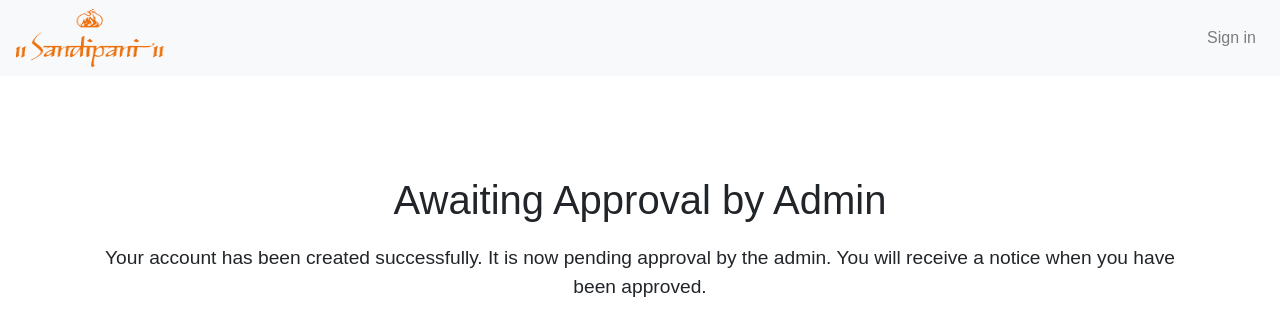
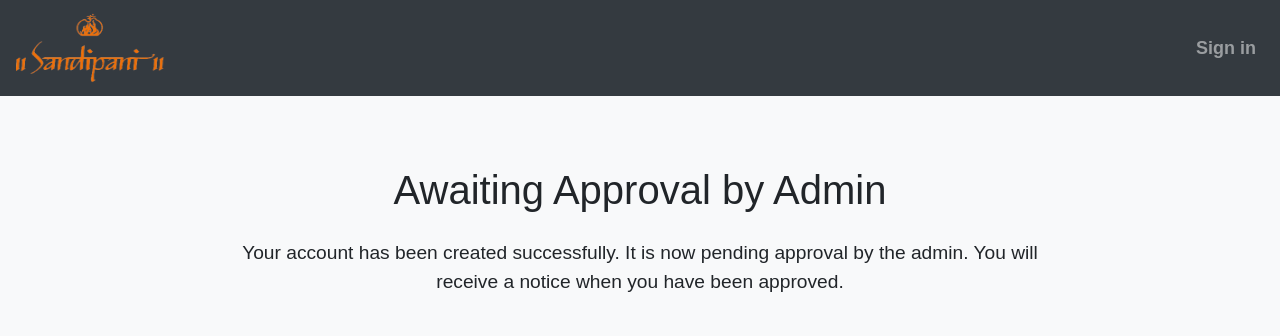
Before and after one commit to ArvinH16/sandipani, a Flask app: page /pending_page in a window 1280 px wide. Shown: the top 336 px of the page. Run offline with Flask 3, Linux system fonts and the light colour scheme; some libraries are stand-ins or nearby versions.

Commit message:
changes to nav bar and fixes

```diff
--- a/flask_app/templates/add_donation.html
+++ b/flask_app/templates/add_donation.html
@@ -24,7 +24,7 @@
         }
 
         .navbar-dark .navbar-toggler-icon {
-            background-color: #fff;
+            background-color: #343a40;
         }
 
         .navbar-nav .nav-item a {
@@ -114,12 +114,12 @@
 
                 {% if session['role'] == "admin" %}
                 <li class="nav-item">
-                    <a class="nav-link" href="/manage_organizers">Manage Organizers</a>
+                    <a class="nav-link" href="/manage_organizers">Organizers</a>
                 </li>
                 {% endif %}
 
                 <li class="nav-item">
-                    <a class="nav-link" href="/manage_events">Manage Events</a>
+                    <a class="nav-link" href="/manage_events">Events</a>
                 </li>
 
 
--- a/flask_app/templates/pending_page.html
+++ b/flask_app/templates/pending_page.html
@@ -15,51 +15,72 @@
     <style>
         body {
             font-family: Arial, sans-serif;
+            background-color: #f8f9fa;
         }
-
         .navbar-brand {
             font-size: 1.5em;
         }
-
-        .nav-item a {
-            color: #000;
+        .navbar {
+            background-color: #343a40;
         }
-
-        .nav-item a:hover {
+        .navbar-dark .navbar-toggler-icon {
+            background-color: #343a40;
+        }
+        .navbar-nav .nav-item a {
+            color: #fff;
+            font-size: 18px;
+            font-weight: 600;
+            transition: color 0.3s ease-in;
+        }
+        .navbar-nav .nav-item a:hover {
             color: #007bff;
         }
 
-        .approval-container {
-            text-align: center;
-            margin-top: 100px;
+
+        .btn-primary {
+            background-color: #007bff;
+            border: none;
+            transition: background-color 0.3s ease-in;
+        }
+        .btn-primary:hover {
+            background-color: #0056b3;
         }
 
         h1 {
-            font-size: 2.5em;
-            margin-bottom: 20px;
+            text-align: center;
+            margin-top: 70px;
         }
 
         p {
-            font-size: 1.2em;
+            text-align: center;
+            margin-top: 25px;
+            font-size: larger;
+            flex-wrap: wrap;
+            margin-left: 125px;
+            margin-right: 125px;
         }
+
     </style>
 </head>
 
 <body>
     <!-- Navigation -->
-    <nav class="navbar navbar-expand-lg navbar-light bg-light">
-        <img src="{{url_for('static', filename='assets/sandipani_logo.png')}}" width="150" height="60">
+    <nav class="navbar navbar-expand-lg navbar-dark">
+        <a class="navbar-brand" href="#">
+            <img src="{{url_for('static', filename='assets/sandipani_logo.png')}}" width="150" height="70" alt="Logo">
+        </a>
         <button class="navbar-toggler" type="button" data-toggle="collapse" data-target="#navbarNav"
             aria-controls="navbarNav" aria-expanded="false" aria-label="Toggle navigation">
             <span class="navbar-toggler-icon"></span>
-            </button>
+        </button>
         <div class="collapse navbar-collapse" id="navbarNav">
             <ul class="navbar-nav ml-auto">
-                <!-- <li class="nav-item"><a class="nav-link" href="/main_page">Home</a></li> -->
-                <li class="nav-item"><a class="nav-link" href="/">Sign in</a></li>
-                </ul>
-            </div>
-        </nav>
+                <li class="nav-item">
+                    <a class="nav-link" href="/">Sign in</a>
+                </li>
+            </ul>
+        </div>
+    </nav>
 
     <!-- Awaiting approval message -->
     <div class="container approval-container">
--- a/flask_app/templates/sign_in.html
+++ b/flask_app/templates/sign_in.html
@@ -20,7 +20,7 @@
             background-color: #343a40;
         }
         .navbar-dark .navbar-toggler-icon {
-            background-color: #fff;
+            background-color: #343a40;
         }
         .navbar-nav .nav-item a {
             color: #fff;
--- a/flask_app/templates/sign_up.html
+++ b/flask_app/templates/sign_up.html
@@ -20,7 +20,7 @@
             background-color: #343a40;
         }
         .navbar-dark .navbar-toggler-icon {
-            background-color: #fff;
+            background-color: #343a40;
         }
         .navbar-nav .nav-item a {
             color: #fff;
```
Also changed, not shown: flask_app/templates/add_event.html (+4 -3 lines), flask_app/templates/archived_member_dashboard.html (+4 -3 lines), flask_app/templates/dashboard.html (+4 -3 lines), flask_app/templates/manage_events.html (+4 -3 lines), flask_app/templates/manage_organizers.html (+4 -3 lines), flask_app/templates/new_member_page.html (+4 -3 lines), flask_app/templates/stats.html (+4 -3 lines), flask_app/templates/view_archived_member.html (+4 -3 lines), flask_app/templates/view_member.html (+4 -3 lines), flask_app/templates/view_member_donations.html (+4 -3 lines).
